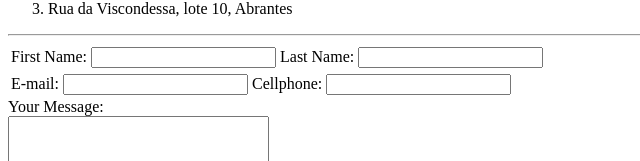
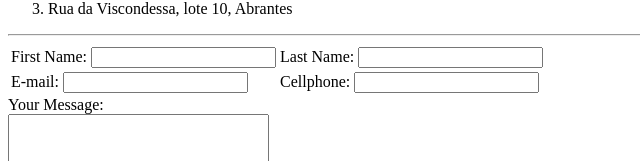
Before and after one commit to Jo4oG/cv, a plain HTML site: page contact.html in a window 1280 px wide. Shown: the part 150-311 px from the top of the page, without its empty margins (0-640 px from the left). Drawn offline with Linux system fonts and the light colour scheme.

Commit message:
Update contact.html

```diff
--- a/contact.html
+++ b/contact.html
@@ -23,8 +23,6 @@
         <td><label>Last Name:</label>
         <input type="text" name="lastName" value=""></td>
       </tr>
-    </table>
-    <table>
       <tr>
         <td><label>E-mail:</label>
         <input type="email" name="yourEmail" value=""><br></td>
```
